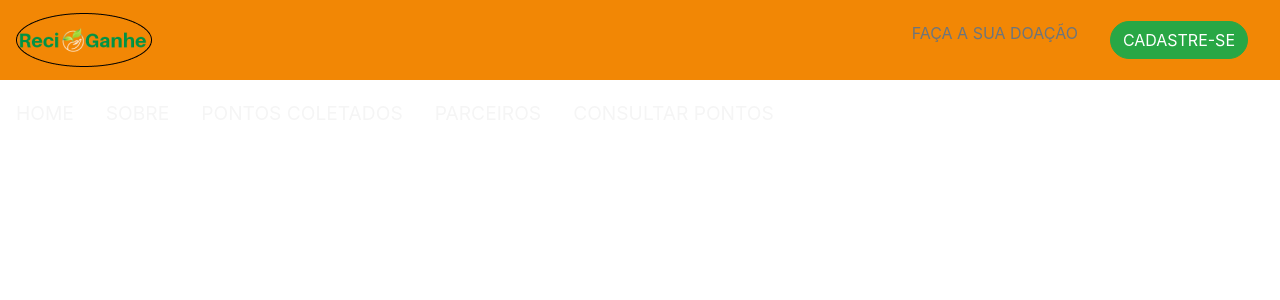
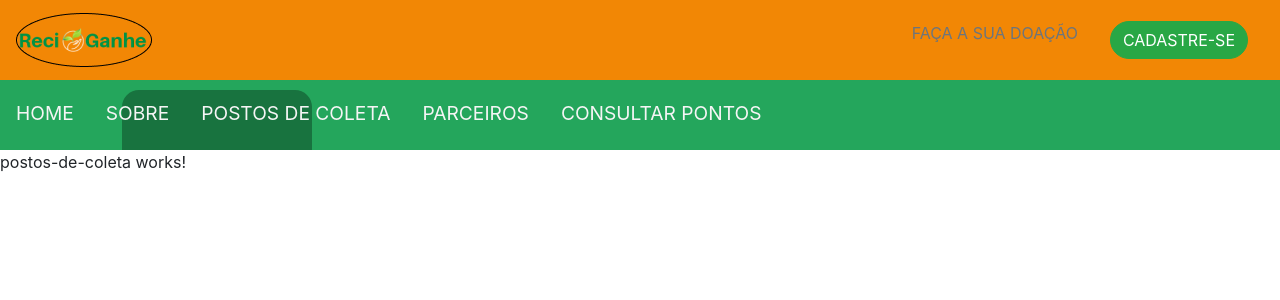
Before and after one commit to charlenefialho/ReciGanha, an Angular app: page /postos-de-coleta in a window 1280 px wide. Before the commit this address led to /. Shown: the top 300 px of the page. Built offline with nearby package versions, Linux system fonts and the light colour scheme.

Commit message:
postos-de-coleta

```diff
--- a/src/app/app-routing.module.ts
+++ b/src/app/app-routing.module.ts
@@ -1,11 +1,13 @@
 import { NgModule } from '@angular/core';
 import { RouterModule, Routes } from '@angular/router';
 import { HomeComponent } from './components/home/home.component';
+import { PostosDeColetaComponent } from './components/postos-de-coleta/postos-de-coleta.component';
 import { SobreComponent } from './components/sobre/sobre.component';
 
 const routes: Routes = [
   {path:'', component:HomeComponent},
   {path:'sobre', component:SobreComponent},
+  {path:'postos-de-coleta', component:PostosDeColetaComponent},
 ];
 
 @NgModule({
--- a/src/app/app.module.ts
+++ b/src/app/app.module.ts
@@ -8,6 +8,7 @@ import { FooterComponent } from './template/footer/footer.component';
 import { HomeComponent } from './components/home/home.component';
 import { Header2Component } from './template/header2/header2.component';
 import { SobreComponent } from './components/sobre/sobre.component';
+import { PostosDeColetaComponent } from './components/postos-de-coleta/postos-de-coleta.component';
 
 @NgModule({
   declarations: [
@@ -16,7 +17,8 @@ import { SobreComponent } from './components/sobre/sobre.component';
     FooterComponent,
     HomeComponent,
     Header2Component,
-    SobreComponent
+    SobreComponent,
+    PostosDeColetaComponent
   ],
   imports: [
     BrowserModule,
--- /dev/null
+++ b/src/app/components/postos-de-coleta/postos-de-coleta.component.css
@@ -0,0 +1,19 @@
+.header-padding{
+    height: 80px;
+}
+.header2-padding{
+    height: 70px;
+    background-color: #24a65c;
+}
+.ecolhido
+{
+    width: 190px;
+    height: 60px;
+    background-color: rgba(24, 115, 63,1);
+    position: relative;
+    top: 10px;
+    left: 9.5vw;
+    border-top-left-radius: 17px;
+    border-top-right-radius: 17px;
+
+}
--- /dev/null
+++ b/src/app/components/postos-de-coleta/postos-de-coleta.component.html
@@ -0,0 +1,8 @@
+<div class="header-padding"></div>
+<div class="header2-padding">
+    <div class="ecolhido">
+
+    </div>
+</div>
+
+<p>postos-de-coleta works!</p>
--- /dev/null
+++ b/src/app/components/postos-de-coleta/postos-de-coleta.component.ts
@@ -0,0 +1,15 @@
+import { Component, OnInit } from '@angular/core';
+
+@Component({
+  selector: 'app-postos-de-coleta',
+  templateUrl: './postos-de-coleta.component.html',
+  styleUrls: ['./postos-de-coleta.component.css']
+})
+export class PostosDeColetaComponent implements OnInit {
+
+  constructor() { }
+
+  ngOnInit(): void {
+  }
+
+}
--- a/src/app/template/header2/header2.component.html
+++ b/src/app/template/header2/header2.component.html
@@ -9,7 +9,7 @@
 
             <a class="nav-link" [routerLink]="['/sobre']" routerLinkActive="router-link-active">SOBRE</a>
 
-            <a class="nav-link" href="#">PONTOS COLETADOS</a>
+            <a class="nav-link" [routerLink]="['/postos-de-coleta']" routerLinkActive="router-link-active">POSTOS DE COLETA</a>
 
             <a class="nav-link" href="#">PARCEIROS</a>
 
```
Also changed, not shown: 1 other file (tests, documents, lock files or other folders).
